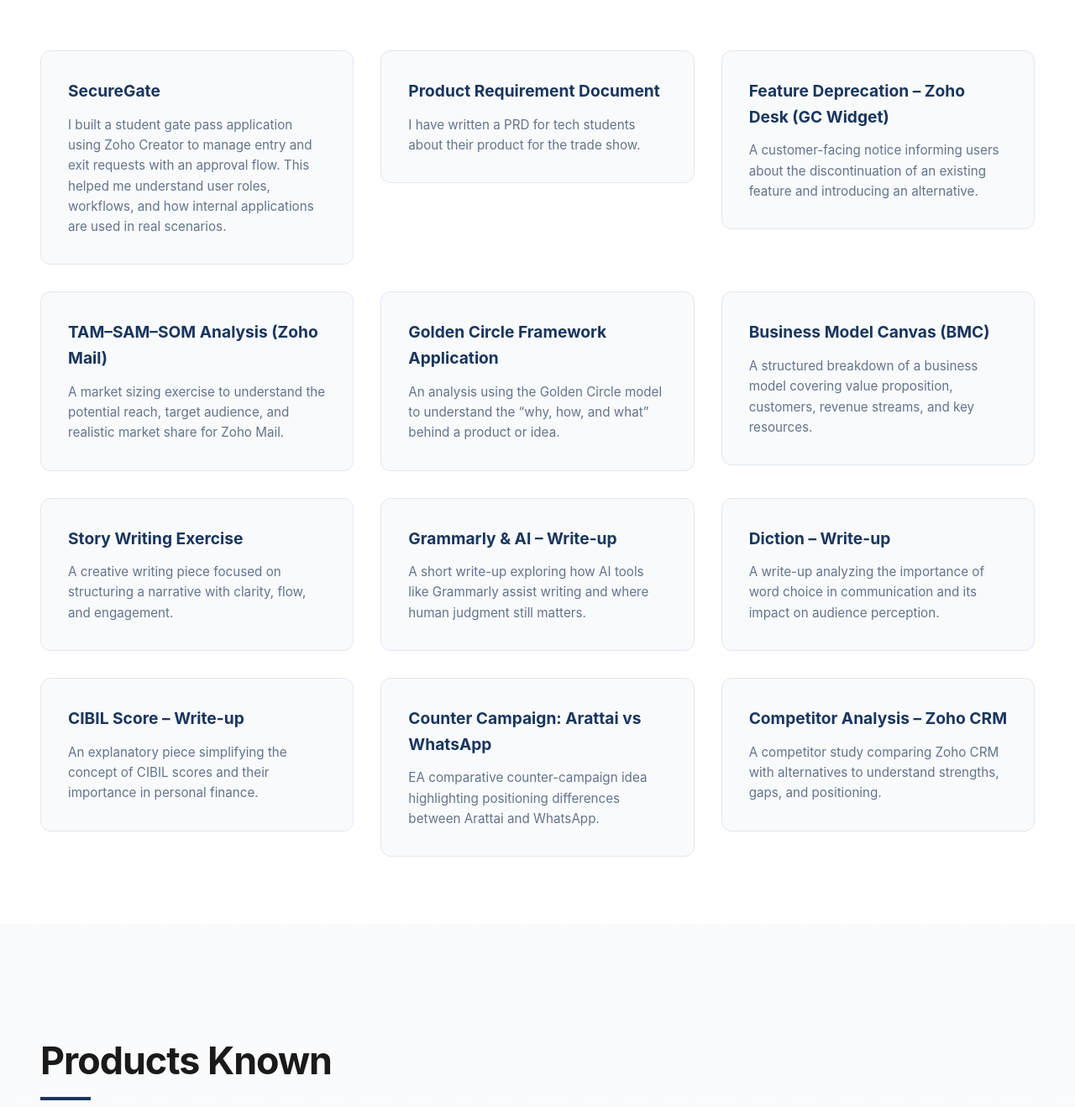
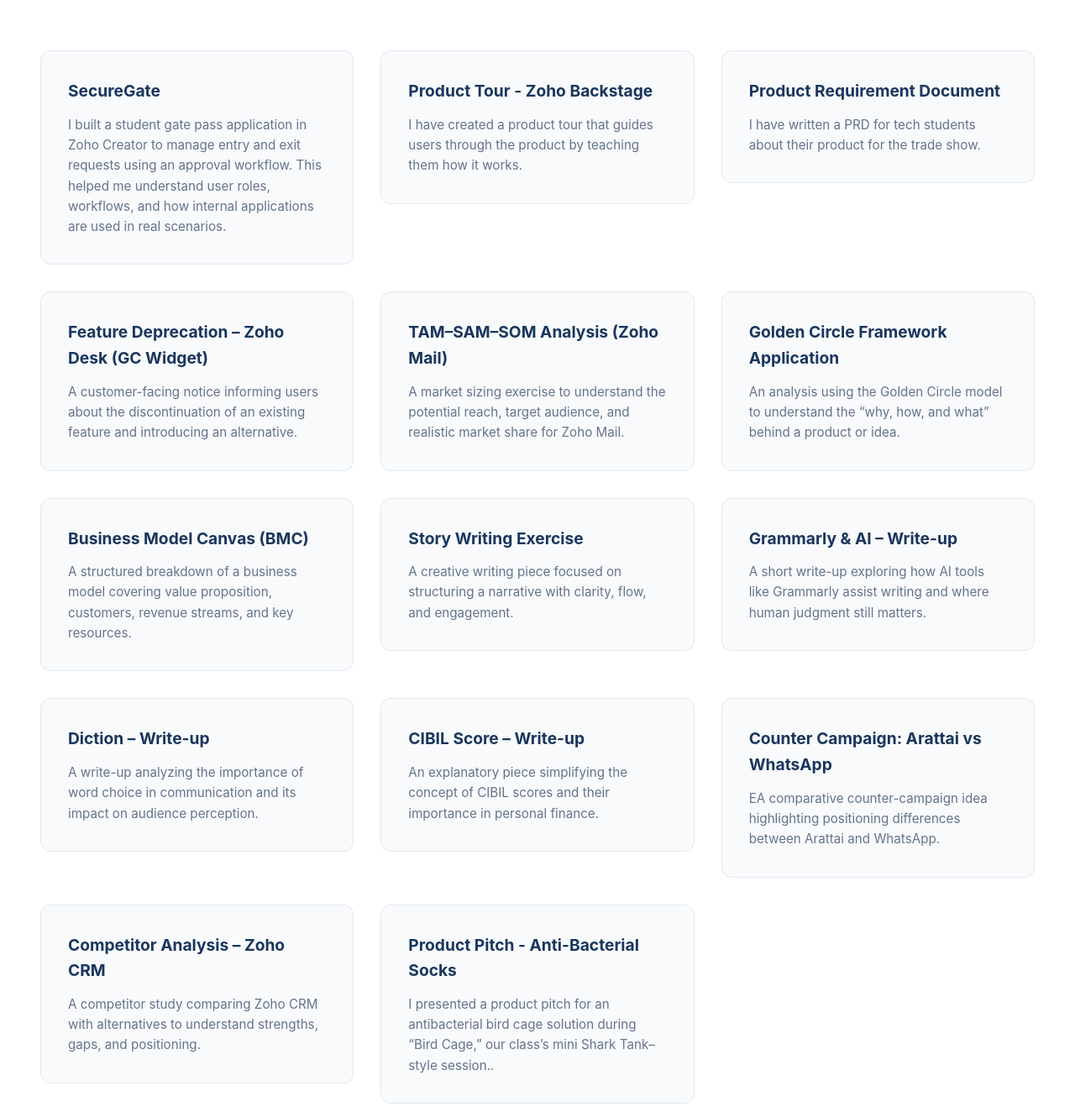
Before and after one commit to YuhanRahul/Portfolio---Yuhan-Rahul, a plain HTML site: page index.html in a window 1280 px wide. Shown: the part 1900-3218 px from the top of the page at 84% size. Drawn offline with Linux system fonts and the light colour scheme.

Commit message:
Update index.html

```diff
--- a/index.html
+++ b/index.html
@@ -612,8 +612,14 @@
             <div class="other-works-grid fade-in">
                  <div class="other-work-card">
                     <h3>SecureGate</h3>
-                    <p>I built a student gate pass application using Zoho Creator to manage entry and exit requests with an approval flow. This helped me understand user roles, workflows, and how internal applications are used in real scenarios.</p>
+                    <p>I built a student gate pass application in Zoho Creator to manage entry and exit requests using an approval workflow. This helped me understand user roles, workflows, and how internal applications are used in real scenarios.</p>
                 </div>
+                <a href = "https://show.zoho.in/show/open/gopjueb69aa8d44b24e3283c92619f178bc67" style="text-decoration: none; color: inherit;">
+                <div class="other-work-card">
+                    <h3> Product Tour - Zoho Backstage </h3>
+                    <p> I have created a product tour that guides users through the product by teaching them how it works. </p>
+                </div>
+                </a>
                 <a href = "https://writer.zoho.in/writer/open/t0ctz2fbbbda5d1fe45ae884e877d0a3b5fa4" target="_blank" style="text-decoration: none; color: inherit;">
                 <div class="other-work-card">
                     <h3> Product Requirement Document </h3>
@@ -678,6 +684,12 @@
                 <div class="other-work-card">
                     <h3>Competitor Analysis – Zoho CRM</h3>
                     <p>A competitor study comparing Zoho CRM with alternatives to understand strengths, gaps, and positioning.</p>
+                </div>
+                </a>
+                <a href="https://show.zoho.in/show/open/4xs0r92ecd971c54c4e808e3f5d33c32fd135" target="_blank" style="text-decoration: none; color: inherit;">
+                <div class="other-work-card">
+                    <h3>Product Pitch - Anti-Bacterial Socks</h3>
+                    <p>I presented a product pitch for an antibacterial bird cage solution during “Bird Cage,” our class’s mini Shark Tank–style session..</p>
                 </div>
                 </a>
             </div>
```
